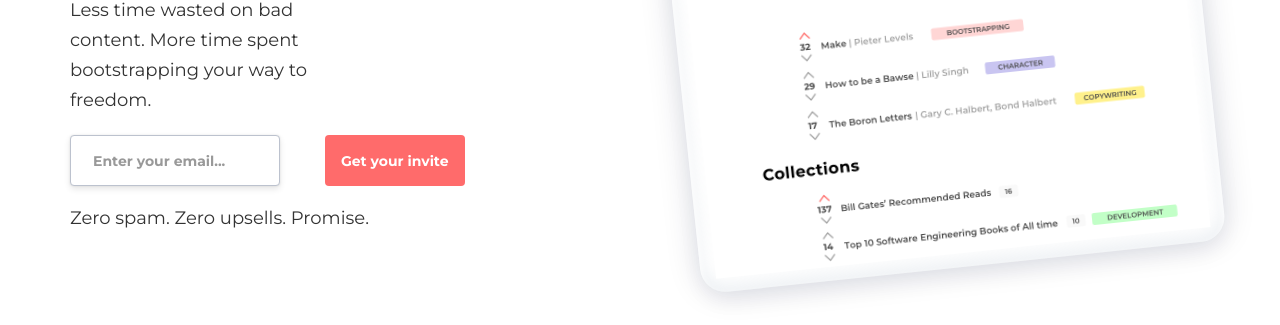
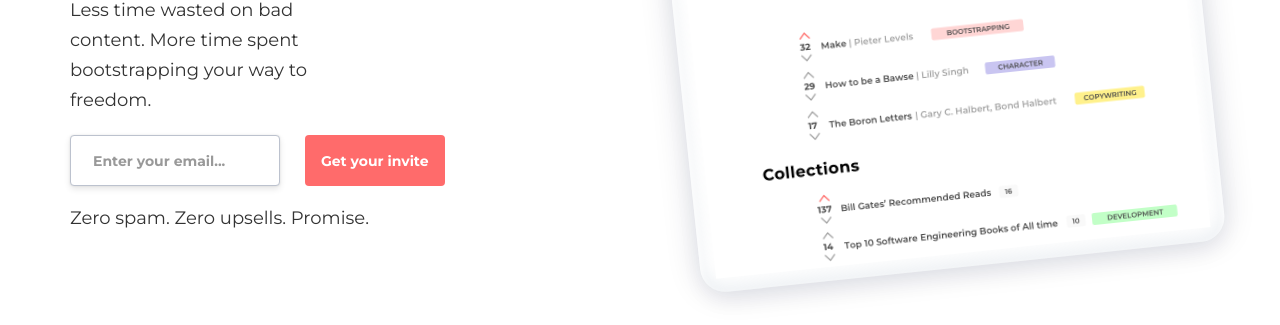
Before and after one commit to simad/bookstrappers, a Jekyll site: the page built from index.html, in a window 1280 px wide. Shown: the part 304-629 px from the top of the page. Built offline with Jekyll 4.4.1, drawn with Linux system fonts in a browser that asks for light colours; nearby versions of some CDN libraries.

Commit message:
remove margin from email input

```diff
--- a/assets/css/style.css
+++ b/assets/css/style.css
@@ -450,7 +450,6 @@ ul {
 
 .email-input {
     display: inline-block;
-    margin-right: 20px;
     margin-bottom: 20px;
     background-color: white;
     border-radius: 4px;
```
